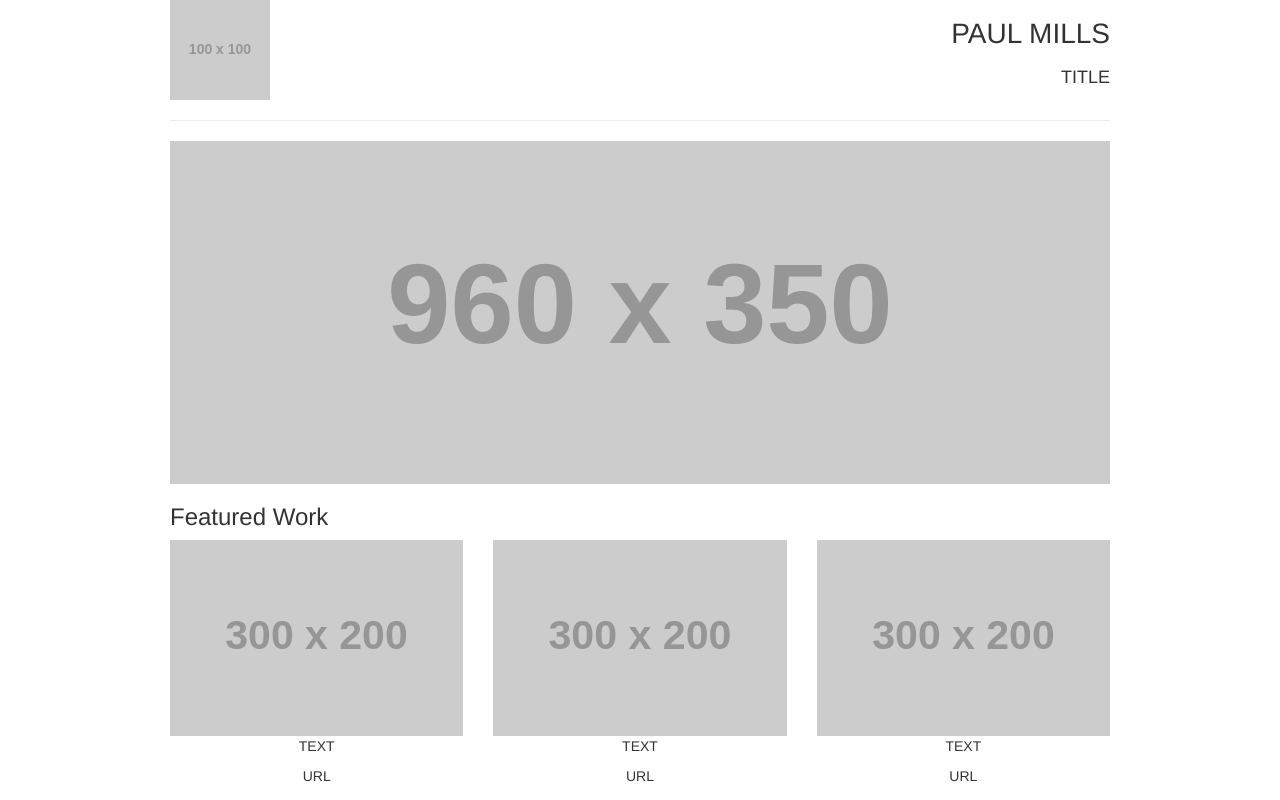
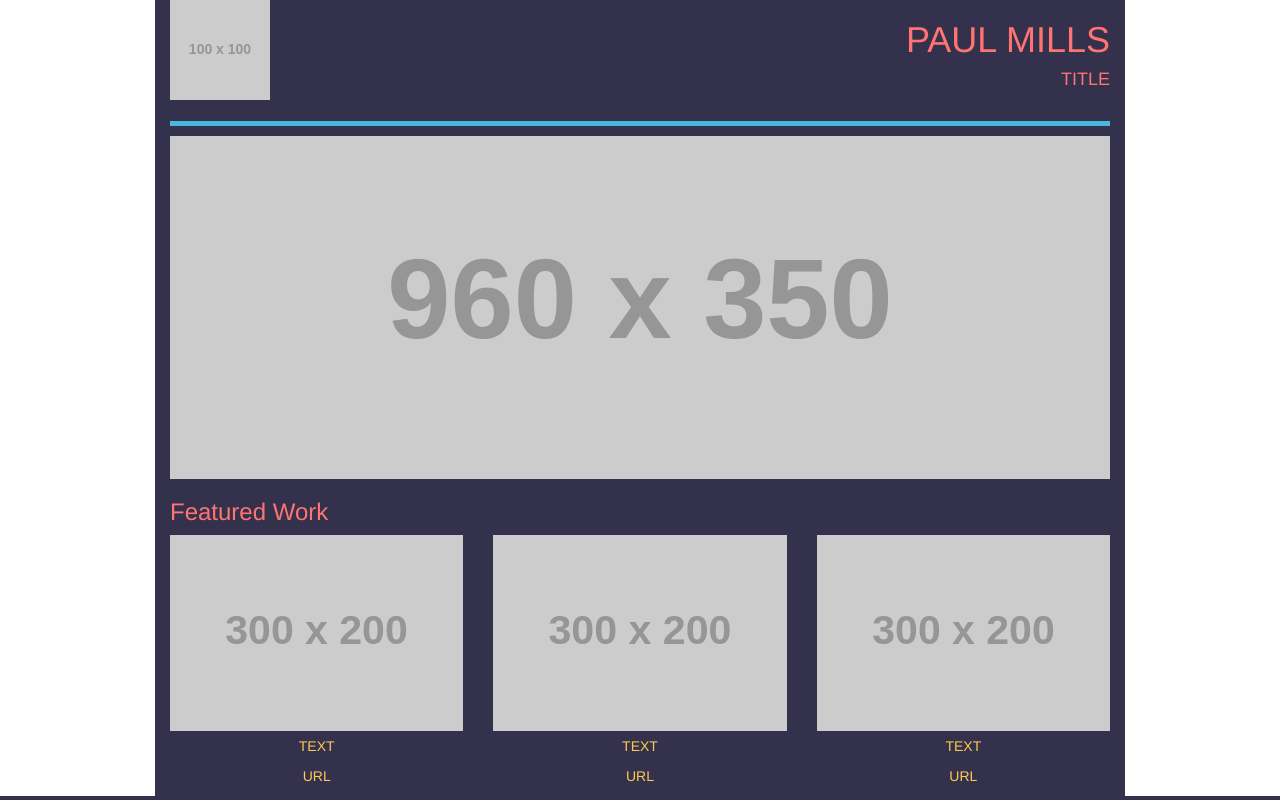
Before and after one commit to pmillssf/pmills_portfolio_project, a plain HTML site: page index.html in a window 1280 px wide. Drawn offline with nearby package versions, Linux system fonts and the light colour scheme; placeholder pictures from the web are drawn by us.

Commit message:
Add color and style to text and horizontal rule

```diff
--- a/css/style.css
+++ b/css/style.css
@@ -18,3 +18,31 @@
   }
 
 }
+
+* {
+  background-color: #34314c;
+}
+
+hr {
+  height: 5px;
+  color: #34314c;
+  background-color: #47b8e0;
+  margin-bottom: 10px;
+  border-color: #34314c;
+}
+
+h1,h3,h4 {
+  color: #ff7473
+}
+
+.appname {
+  color: #ffc952
+}
+
+.appurl {
+  color: #ffc952;
+}
+
+.photo {
+  padding-bottom: 5px;
+}
--- a/index.html
+++ b/index.html
@@ -9,13 +9,14 @@
 
     <title>Paul's Portfolio</title>
 
+    <link rel="stylesheet" href="https://necolas.github.io/normalize.css/latest/normalize.css">
     <link rel="stylesheet" href="css/bootstrap.css">
     <link rel="stylesheet" href="css/style.css">
-    <link rel="stylesheet" href="https://necolas.github.io/normalize.css/latest/normalize.css">
+
   </head>
   <body>
     <div class="container">
-      <div class="row">
+      <div class="row heading">
         <div class="col-md-6 col-sm-6 col-xs-6">
           <img src="http://placehold.it/100x100" alt="My Logo" class="logo">
         </div>
```
